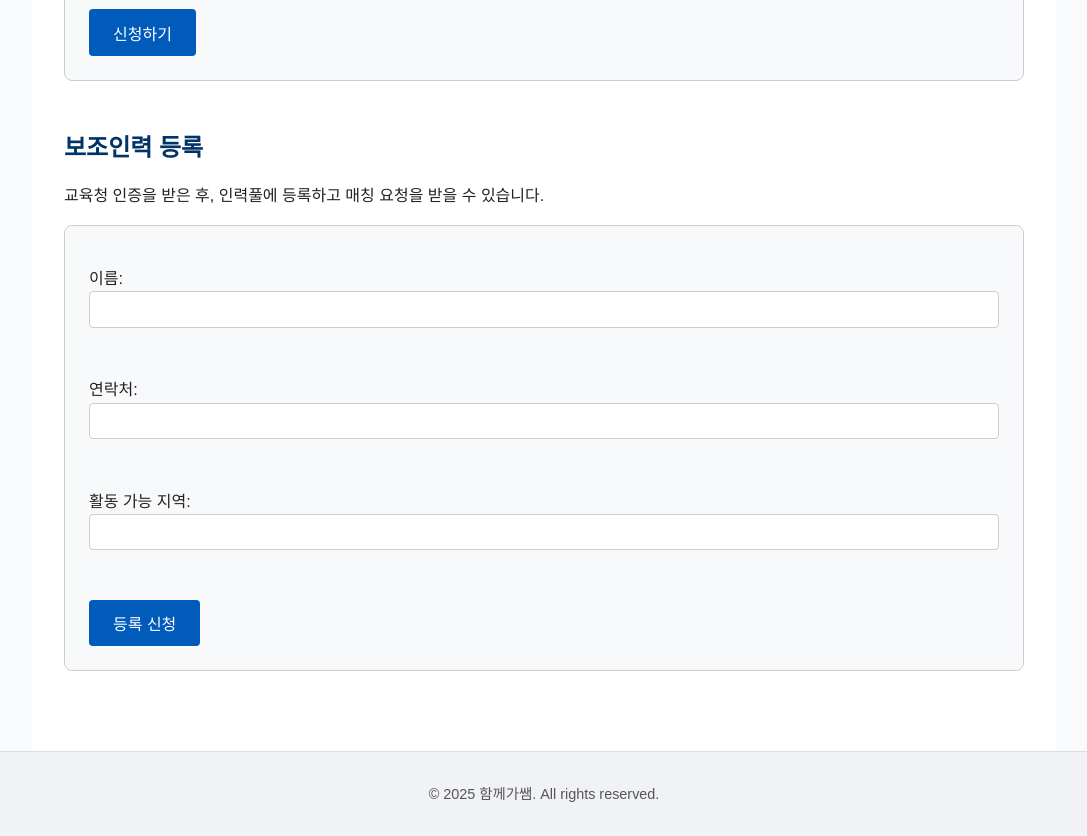
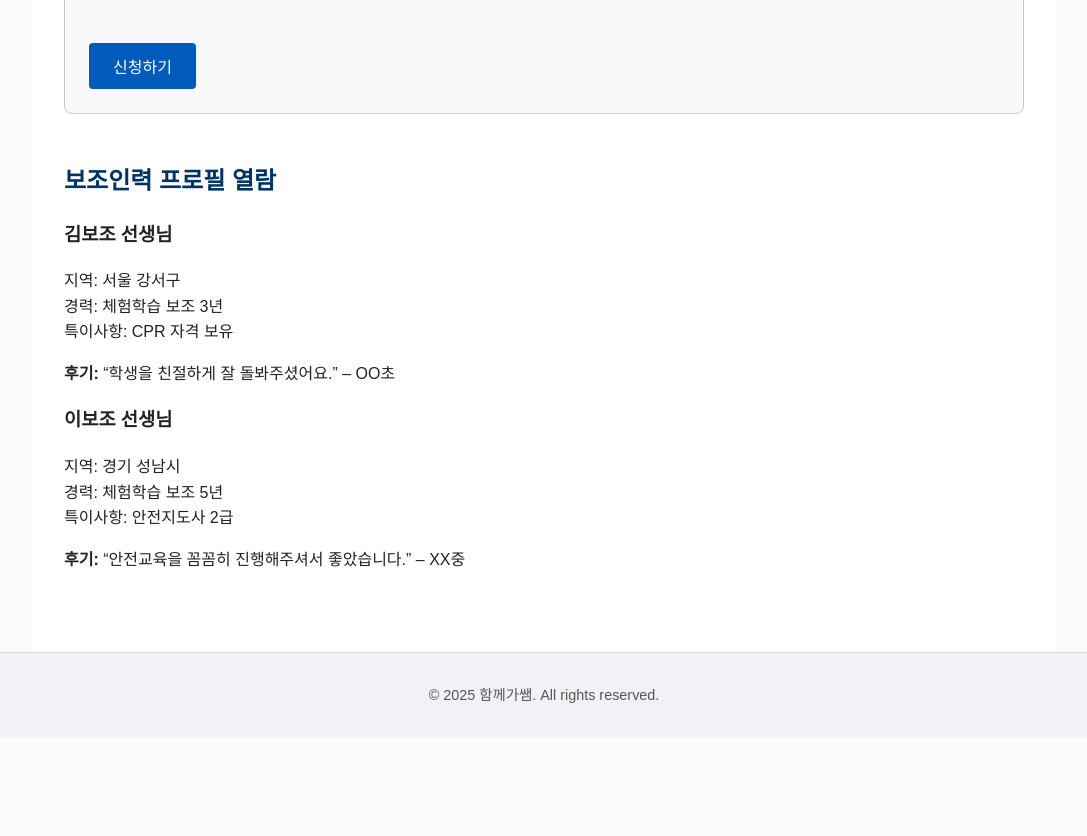
Before and after one commit to jingiru/togetherssam, a plain HTML site: page index.html in a window 1280 px wide. Shown: the part 1080-1916 px from the top of the page, without its empty margins (96-1183 px from the left). After the commit the page ends 1817 px from the top, so only its background shows below. Drawn offline with Linux system fonts and the light colour scheme.

Commit message:
Update index.html

```diff
--- a/index.html
+++ b/index.html
@@ -17,7 +17,7 @@
       <li><a href="#intro">소개</a></li>
       <li><a href="#features">주요 기능</a></li>
       <li><a href="#apply">학교 신청</a></li>
-      <li><a href="#join">인력 등록</a></li>
+      <li><a href="#profiles">보조인력 프로필</a></li>
     </ul>
   </nav>
 
@@ -33,6 +33,7 @@
         <li>인력풀 기반 자동 매칭 시스템</li>
         <li>디지털 점검 체크리스트 및 활동 보고서 자동화</li>
         <li>QR 출석, 위험신고, 알림 기능</li>
+        <li>보조인력 프로필 및 후기 열람</li>
         <li>책임 분산형 안전관리 구조</li>
       </ul>
     </section>
@@ -48,21 +49,25 @@
       </form>
     </section>
 
-    <section id="join">
-      <h2>보조인력 등록</h2>
-      <p>교육청 인증을 받은 후, 인력풀에 등록하고 매칭 요청을 받을 수 있습니다.</p>
-      <form>
-        <label>이름: <input type="text" name="name" required></label><br />
-        <label>연락처: <input type="tel" name="phone" required></label><br />
-        <label>활동 가능 지역: <input type="text" name="region" required></label><br />
-        <button type="submit">등록 신청</button>
-      </form>
+    <section id="profiles">
+      <h2>보조인력 프로필 열람</h2>
+      <div class="profile">
+        <h3>김보조 선생님</h3>
+        <p>지역: 서울 강서구<br />경력: 체험학습 보조 3년<br />특이사항: CPR 자격 보유</p>
+        <p><strong>후기:</strong> “학생을 친절하게 잘 돌봐주셨어요.” – OO초</p>
+      </div>
+      <div class="profile">
+        <h3>이보조 선생님</h3>
+        <p>지역: 경기 성남시<br />경력: 체험학습 보조 5년<br />특이사항: 안전지도사 2급</p>
+        <p><strong>후기:</strong> “안전교육을 꼼꼼히 진행해주셔서 좋았습니다.” – XX중</p>
+      </div>
     </section>
   </main>
 
   <footer>
     <p>&copy; 2025 함께가쌤. All rights reserved.</p>
   </footer>
+
   <script src="script.js"></script>
 </body>
 </html>
```
